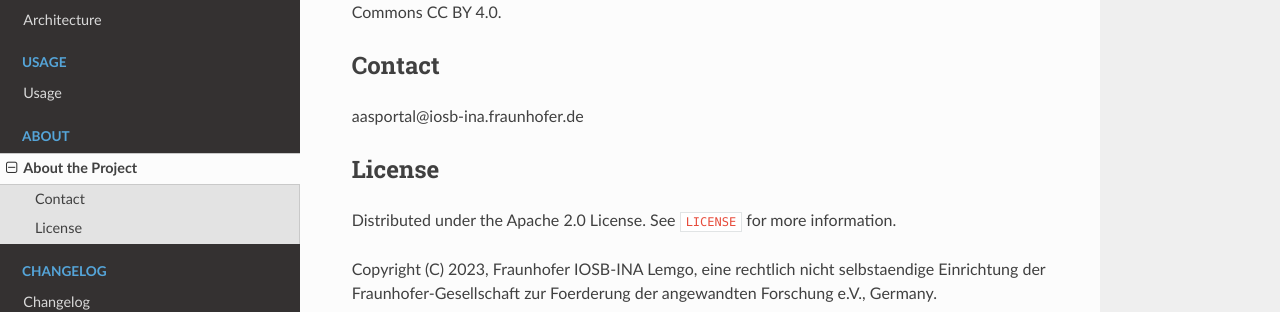
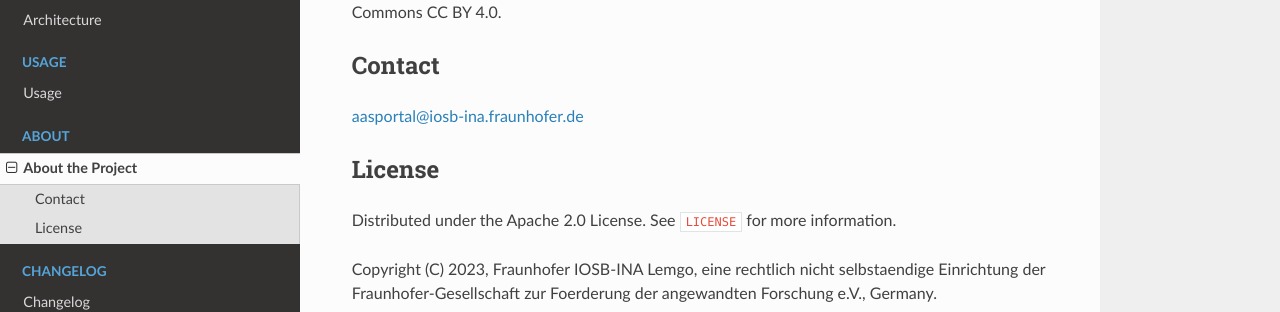
Before and after one commit to FraunhoferIOSB/AASPortal, a Sphinx documentation site: the page built from docs/source/about/about.md, in a window 1280 px wide. Shown: the part 231-543 px from the top of the page. Built offline with Sphinx 7.4.7 and the Read the Docs theme 2.0.0, drawn with Linux system fonts in a browser that asks for light colours; part of the change alters nothing that is shown.

```diff
--- a/docs/source/about/about.md
+++ b/docs/source/about/about.md
@@ -4,7 +4,7 @@ AASPortal is a Node.js based web portal for the visualization and management of
 
 ## Contact
 
-aasportal@iosb-ina.fraunhofer.de
+[aasportal@iosb-ina.fraunhofer.de](mailto:aasportal@iosb-ina.fraunhofer.de)
 
 ## License
 
```
